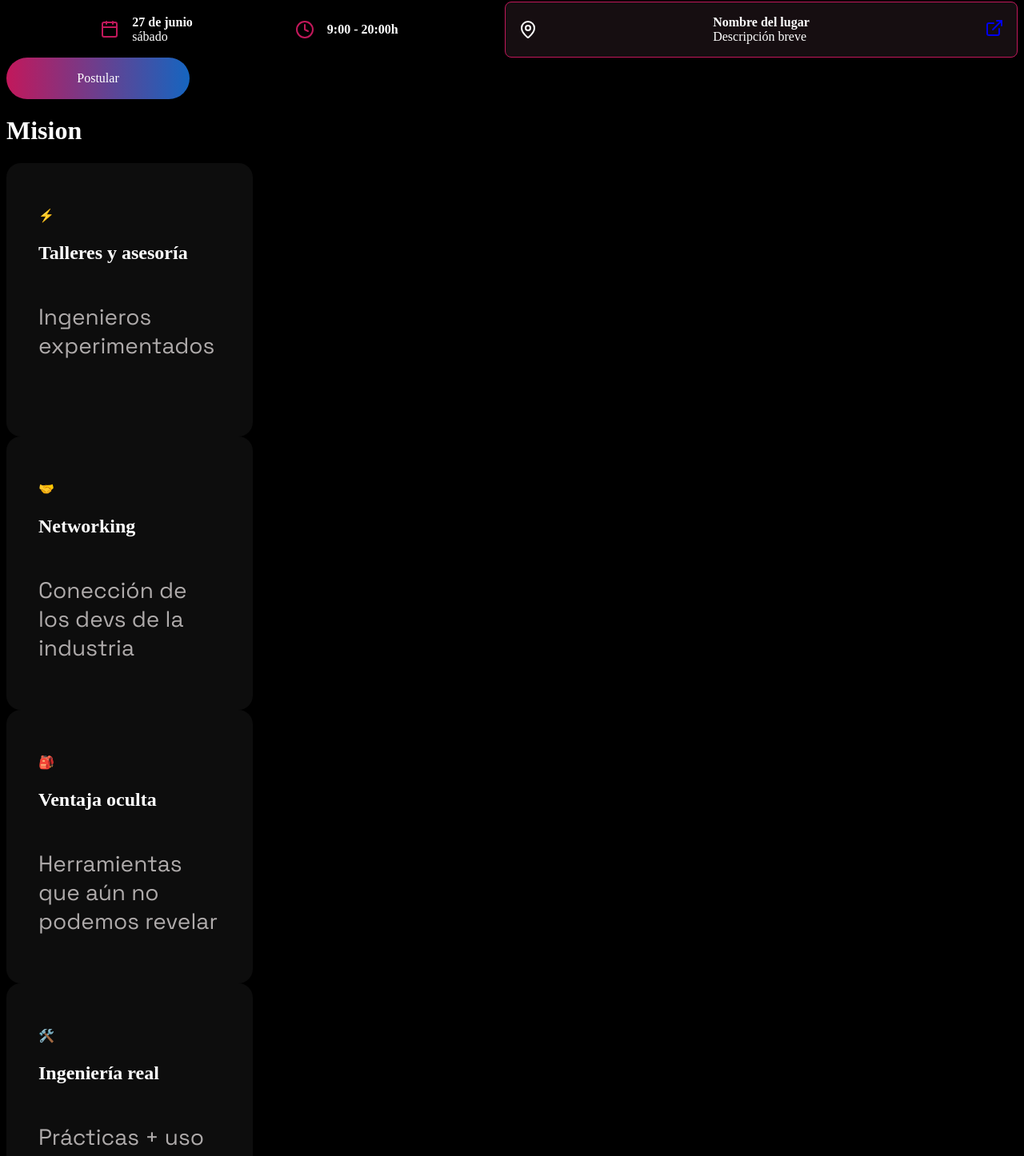
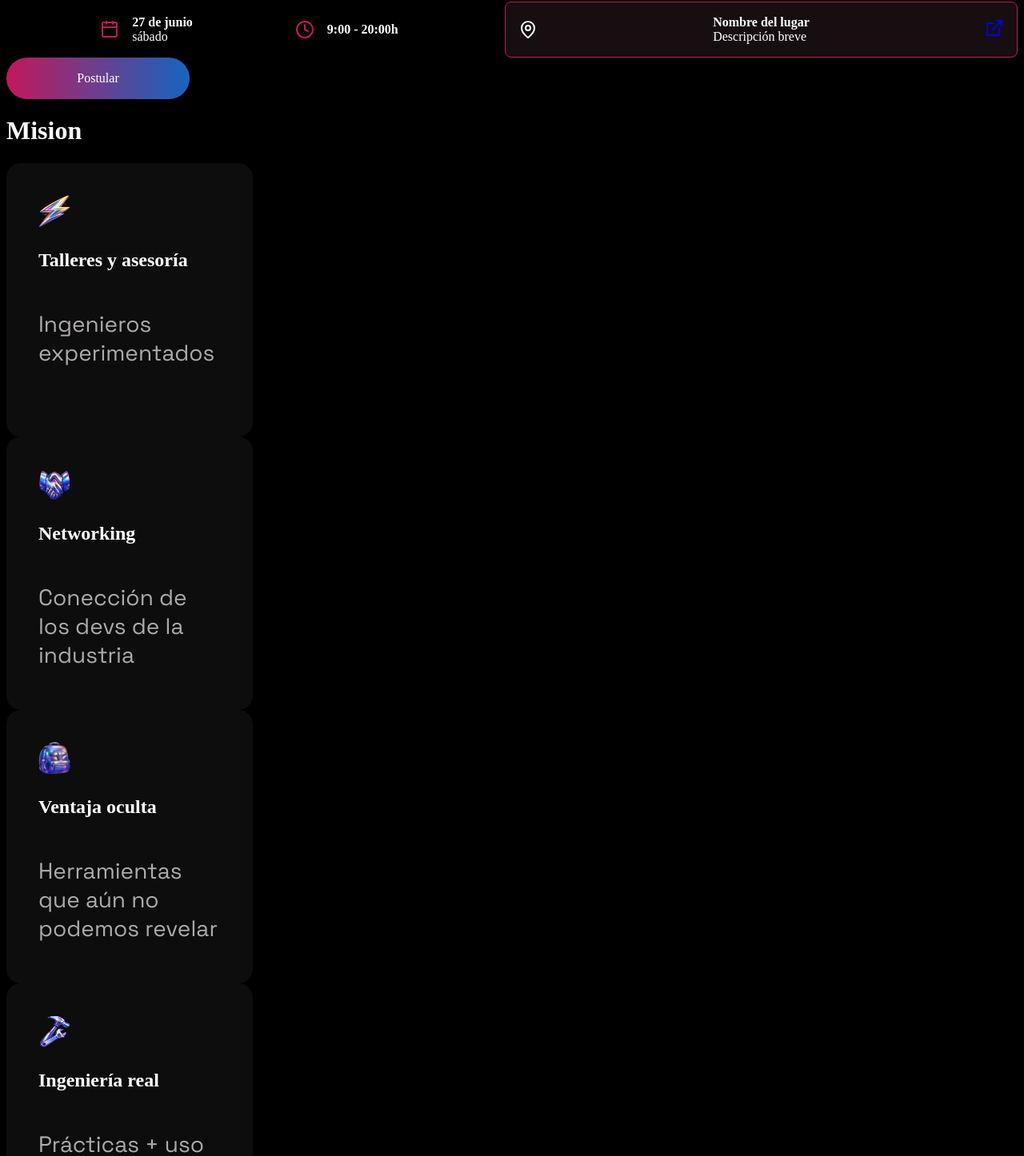
Before and after one commit to solposer/Torneo-de-Vibe-Coding, a Next.js app in the folder proyecto-torneo-web/: page / in a window 1280 px wide. Shown: the part 368-1814 px from the top of the page at 80% size. Built offline with nearby package versions, Linux system fonts and the light colour scheme; a web font is replaced by a local one.

Commit message:
add images as icons in benefits

```diff
--- a/proyecto-torneo-web/app/data/mision-data.json
+++ b/proyecto-torneo-web/app/data/mision-data.json
@@ -2,22 +2,22 @@
     "mision": "Construir un producto de software funcional y desplegado en producción en menos de 11 horas, usando IA como copiloto del desarrollo",
     "beneficios": [
         {
-            "icono": "⚡",
+            "icono": "/rayo.png",
             "titulo": "Talleres y asesoría",
             "descripcion": "Ingenieros experimentados"
         },
         {
-            "icono": "🤝",
+            "icono": "/manos.png",
             "titulo": "Networking",
             "descripcion": "Conección de los devs de la industria"
         },
         {
-            "icono": "🎒",
+            "icono": "/mochila.png",
             "titulo": "Ventaja oculta",
             "descripcion": "Herramientas que aún no podemos revelar"
         },
         {
-            "icono": "🛠️",
+            "icono": "/herramientas.png",
             "titulo": "Ingeniería real",
             "descripcion": "Prácticas + uso estratégico de IA"
         }
--- a/proyecto-torneo-web/app/ui/cards-beneficios.tsx
+++ b/proyecto-torneo-web/app/ui/cards-beneficios.tsx
@@ -3,17 +3,19 @@ import Image from "next/image";
 interface BeneficiosProps{
   titulo:string,
   descripcion:string,
-  icono:string
+  icono:string,
 }
-export default function CardsBeneficios({titulo, descripcion, icono}:BeneficiosProps) {
+export default function CardsBeneficios({titulo, descripcion, icono,}:BeneficiosProps) {
   return (
     <div className="card-beneficios">
-      <p>{icono}</p>
-      {/* Idaelmente serián imágenes, se tendría que cambiar en el data el ícono por una url o algo así
-      <Image src=''
+
+
+      <Image src={icono}
         alt={titulo}
-        height={40}/>
-      */}
+        height={40}
+        width={40}
+        />
+
       <h3 className="subtitulo-beneficios fuente-subtitulos ">{titulo}</h3>
       <p className="descripcion-beneficios fuente-parrafos">{descripcion}</p>
     </div>
```
